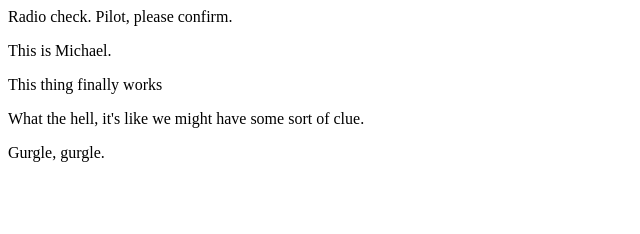
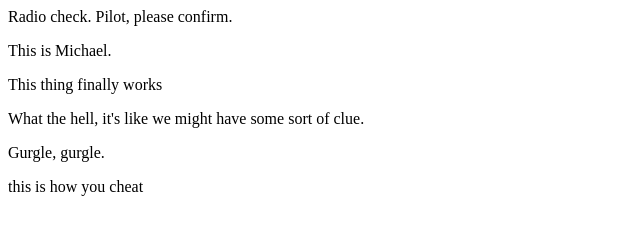
Before and after one commit to millsron/communication-log, a plain HTML site: page index.html in a window 1280 px wide. Shown: the whole page, without its empty margins (0-640 px from the left). Drawn offline with Linux system fonts and the light colour scheme.

Commit message:
test of visual studio commands

```diff
--- a/index.html
+++ b/index.html
@@ -9,5 +9,7 @@
    <p>What the hell, it's like we might have some sort of clue.</p>
 
    <p>Gurgle, gurgle.</p>
+
+   <p>this is how you cheat</p>
 </body>
 </html>
```
